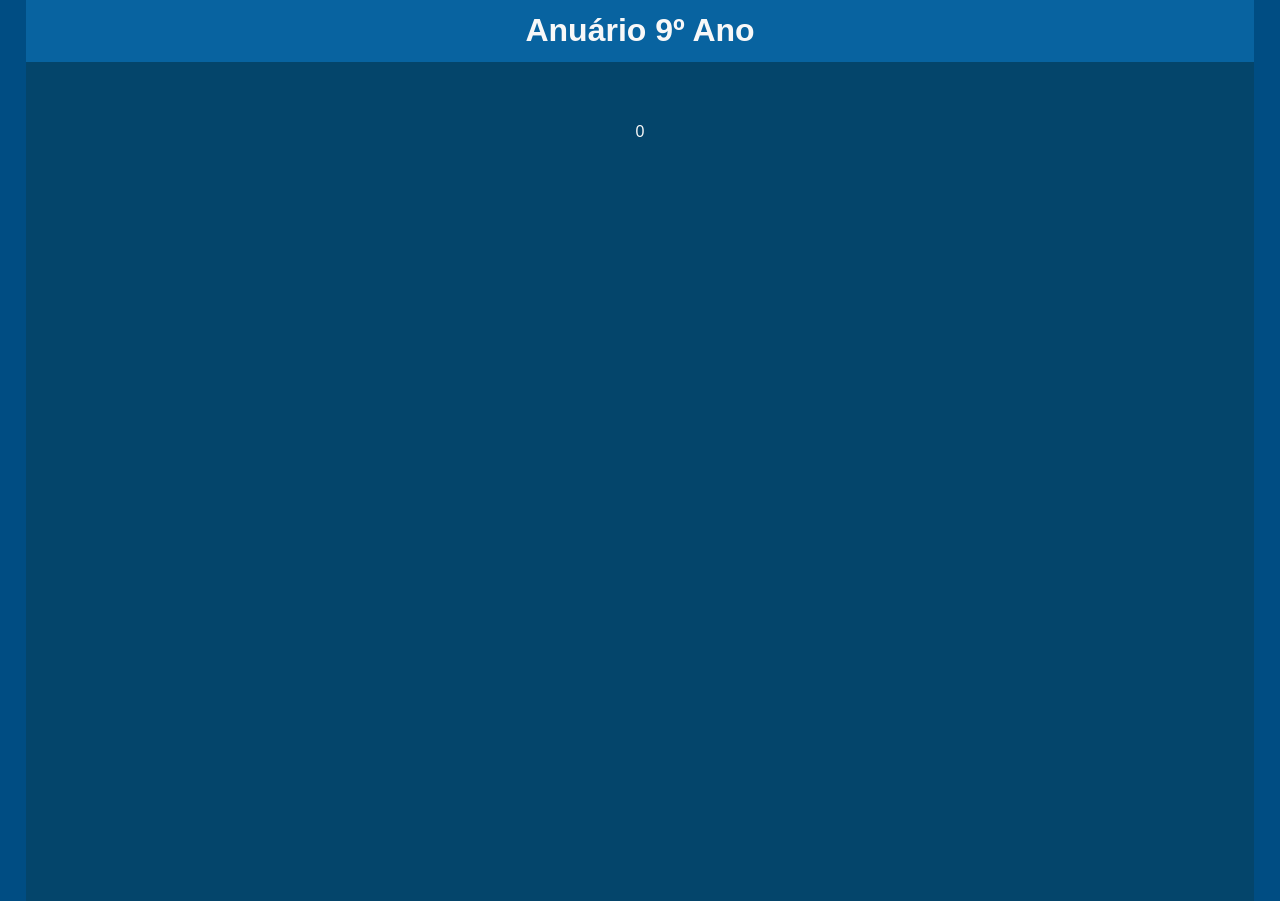
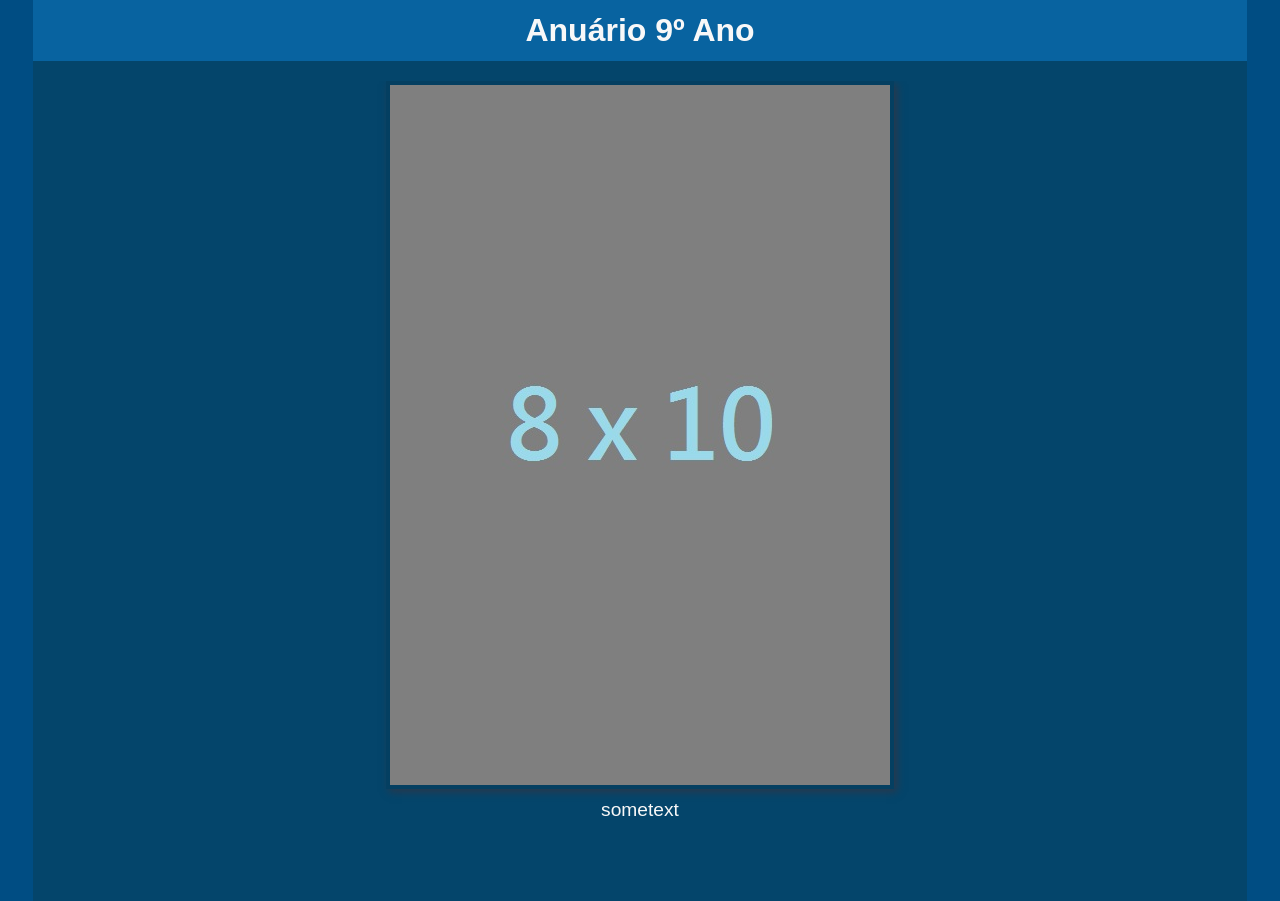
Before and after one commit to bernardoroth/fotos-site, a Flask app: page / in a window 1280 px wide. Run offline with Flask 2, Linux system fonts and the light colour scheme.

Commit message:
Working with 4:5 image

```diff
--- a/static/css/index.css
+++ b/static/css/index.css
@@ -4,16 +4,36 @@
 
 header {
     background-color: var(--jp-lght);
+    overflow: hidden;
 }
 
 h1 {
     text-align: center;
+    font-size: 2em;
     margin: 1%;
 }
 
 main {
-    padding: 5%;
     display: flex; display: -ms-flexbox; display: -webkit-flex;
     flex-flow: column nowrap;
-    align-items: center;
+    padding: 20px;
 }
+
+.wrapper {
+    height: 100%;
+}
+
+.wrapper img {
+    display: block;
+    margin: auto;
+    height: 72%;
+    max-width: 99.9%;
+    border: 0.3em solid var(--jp-vdrk);
+    box-shadow: #2a384b 0.2em 0.2em 0.5em;
+}
+
+.wrapper p {
+    margin: 0; margin-top: 0.5em;
+    text-align: center;
+    font-size: 1.2em;
+}
--- a/static/css/master.css
+++ b/static/css/master.css
@@ -1,4 +1,5 @@
 :root {
+    --jp-vdrk: #043f61;
     --jp-dark: #04456B;
     --jp-nrml: #004D83;
     --jp-lght: #0863a0;
@@ -15,15 +16,15 @@
 }
 
 * {
-    overflow: hidden;
     color: #f8f8f8;
     font-family: Arial, Helvetica, sans-serif;
+    box-sizing: border-box;
+    overflow: hidden;
 }
 
 html, body {
     width: 100%;
     height: 100%;
-    overflow: hidden;
     margin: 0; padding: 0;
 }
 
@@ -35,16 +36,16 @@ html, body {
     display: flex; display: -ms-flexbox; display: -webkit-flex;
     height: 100%;
     width: 100%;
-    flex-flow: row wrap;
+    flex-flow: row nowrap;
     background-color: var(--jp-dark);
 }
 
 .content button {
-    flex: 1 0 0;
+    flex: 1 1000 2.5%;
 }
 
 .content-body {
-    flex: 96% 0 0;
+    flex: 1000 0 0;
 }
 
 .pageflip {
--- a/templates/index.html
+++ b/templates/index.html
@@ -7,7 +7,10 @@
 {% endblock header %}
 {% block body %}
     <main>
-        <span>0</span>
+        <div class="wrapper">
+            <img src="{{ url_for('static', filename='8x10pict.jpg') }}" alt="IMAGE">
+            <p>sometext</p>
+        </div>
     </main>
 {% endblock body %}
 
```
Also changed, not shown: static/8x10pict.jpg (added).
